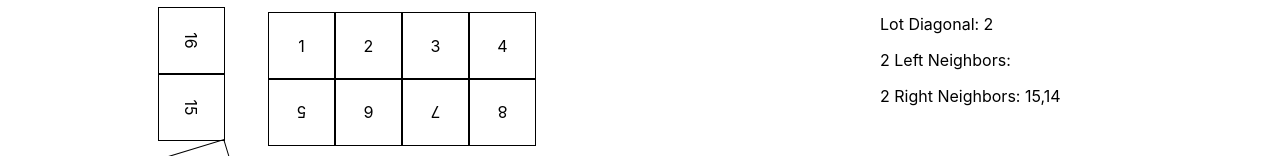
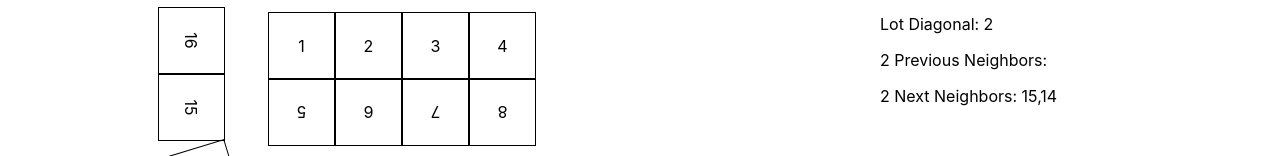
Before and after one commit to laidav/site-simulator, a React (Create React App) app: page / in a window 1280 px wide. Both pictures are taken after a click on the element "16". Shown: the part 193-349 px from the top of the page. Built offline with nearby package versions, Linux system fonts and the light colour scheme.

Commit message:
updated labels

```diff
--- a/src/App.js
+++ b/src/App.js
@@ -49,8 +49,8 @@ class App extends Component {
             <p>Lot Across: { selectedLot.across ? selectedLot.across.value.id : "null" }</p>
             <p>Lot Diagonal: { selectedLot.across && selectedLot.across.previous ? selectedLot.across.previous.value.id : "null" }</p>
             <p>Lot Diagonal: { selectedLot.across && selectedLot.across.next ? selectedLot.across.next.value.id : "null" }</p>
-            <p>2 Left Neighbors: { selectedLot.getLeftTwoNeighbors().map((node) => { return node.value.id}).join(",")}</p>
-            <p>2 Right Neighbors: { selectedLot.getRightTwoNeighbors().map((node) => { return node.value.id}).join(",")}</p>
+            <p>2 Previous Neighbors: { selectedLot.getPreviousTwoNeighbors().map((node) => { return node.value.id}).join(",")}</p>
+            <p>2 Next Neighbors: { selectedLot.getNextTwoNeighbors().map((node) => { return node.value.id}).join(",")}</p>
           </div>
         }
 
--- a/src/models/LotNode.js
+++ b/src/models/LotNode.js
@@ -6,7 +6,7 @@ export default class LotNode {
       this.across = across;
     }
 
-    getLeftTwoNeighbors() {
+    getPreviousTwoNeighbors() {
       const neighbors = [];
       let currentNode = this;
 
@@ -20,7 +20,7 @@ export default class LotNode {
       return neighbors;
     }
 
-    getRightTwoNeighbors() {
+    getNextTwoNeighbors() {
       const neighbors = [];
       let currentNode = this;
 
```
